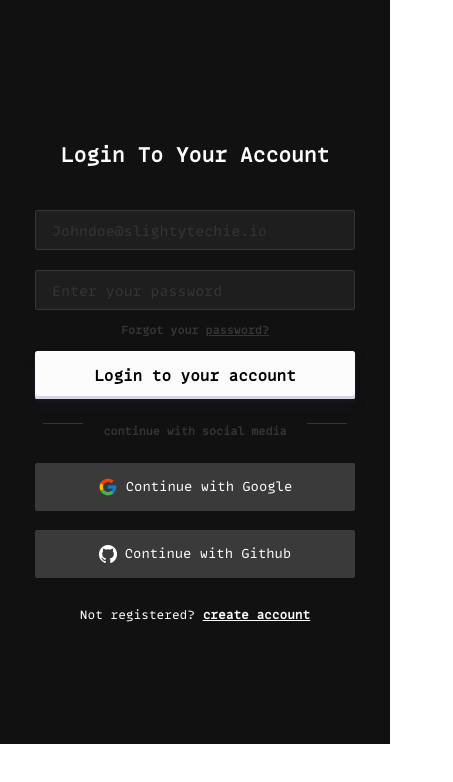
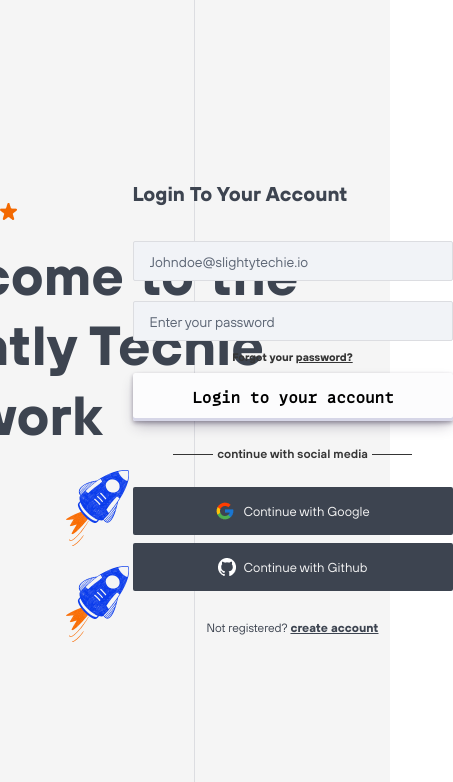
Before and after one commit to Slightly-Techie/crm-web, a React (Create React App) app: page / in a window 390 px wide. Shown: the top 782 px of the page, 453 px wide, since content can reach past the window. Built offline with nearby package versions, Linux system fonts and the light colour scheme; no server answers.

Commit message:
Revert "Responsiveness"

```diff
--- a/src/pages/login.tsx
+++ b/src/pages/login.tsx
@@ -6,6 +6,7 @@ import googleLogo from "../assets/icons/Google-logo.png";
 import { Link, useNavigate } from "react-router-dom";
 import axios, { AxiosError } from "axios";
 import { useState } from "react";
+import { API_URL } from "./constants";
 
 //defining data types to be used
 interface FormData {
@@ -34,10 +35,10 @@ function Login() {
     formData.append("password", data.password);
 
     axios
-      .post("https://crm-api.fly.dev/api/v1/users/login", formData)
+      .post(`${API_URL}/api/v1/users/login`, formData)
       .then((res) => {
-        console.log(res.data);
-        navigate("/dashboard");
+        localStorage.setItem("st-token", res.data.token);
+        navigate("/profile");
       })
       .catch((err: AxiosError) => {
         console.log(err.response?.data);
@@ -49,22 +50,31 @@ function Login() {
       });
   });
   return (
-    <div className="flex flex-col lg:flex-row overflow-hidden bg-[#111111] text-white font-[Monolisa] max-h-full Login">
-      <div className="lg:w-1/2 border-solid hidden lg:flex lg:border-r-[1px] text-center  items-center justify-center border-[#353535]">
-        <div className="mt-[250px] mb-[15%] sm:text-center">
-          <img className="mb-5 mx-auto" src={stars} alt="" />
-          <p className="text-[18px] font-medium ">Welcome to the</p>
-          <p className="text-[35px] font-semibold">Slightly Techie</p>
-          <p className="text-[35px] font-semibold">Network</p>
+    <div className="flex bg-[#F5F5F5] dark:bg-[#111111] dark:text-white text-[#3D4450] h-screen">
+      <div className="flex justify-center items-center w-1/2 border-solid border-r-[1px] border-[#DCDDE1] dark:border-[#353535] left">
+        <div className="">
+          <img className="mb-5" src={stars} alt="" />
+          <div className="w-[440px] ">
+            <p className="text-[55px] font-bold leading-[70px]">
+              Welcome to the Slightly Techie Network
+            </p>
+          </div>
           <span id="text-animate"></span>
+          <img className="mt-5 mx-auto" src={rocket} alt="" />
           <img className="mt-5 mx-auto" src={rocket} alt="" />
         </div>
       </div>
-      <div className="right lg:w-1/2 mx-auto">
-        <div className="lg:ml-[176px] lg:mr-[176px] mx-auto flex items-center justify-center mt-[140px] mb-[120px] div">
-          <form method="POST" onSubmit={onSubmit}>
-            <h3 className="text-[20px] font-bold text-center">Login To Your Account</h3>
-            <div className="mt-[40px] mb-5 grid place-items-center ">
+      <div className="right w-1/2">
+        <div className="flex justify-center items-center h-full">
+          <form
+            className="flex flex-col justify-center items-center"
+            method="POST"
+            onSubmit={onSubmit}
+          >
+            <div className="w-full">
+              <h3 className="text-[20px] font-bold ">Login To Your Account</h3>
+            </div>
+            <div className="mt-8 mb-5">
               <input
                 {...register("email", {
                   required: true,
@@ -73,7 +83,7 @@ function Login() {
                   pattern: /^\S+@\S+$/i,
                 })}
                 style={{ borderColor: errors.email ? "#b92828" : "" }}
-                className="bg-[#1E1E1E] border-[#353535] rounded-sm border-[1.8px] h-[40px] w-[20rem] placeholder:text-[14px] placeholder:text-[#353535] pl-4 focus:outline-none focus:border-white"
+                className="bg-[#F1F3F7] dark:bg-[#1E1E1E] border-[#DCDDE1] dark:border-[#353535] rounded-sm border-[1.8px] h-[40px] w-[20rem] placeholder:text-[14px] dark:placeholder:text-[#353535] placeholder:text-[#5D6675] pl-4 focus:outline-none dark:focus:border-white focus:border-[#3D4450]"
                 type="email"
                 name="email"
                 placeholder="Johndoe@slightytechie.io"
@@ -84,7 +94,7 @@ function Login() {
                 </p>
               )}
             </div>
-            <div className="mb-3 grid place-items-center">
+            <div className="">
               <input
                 {...register("password", {
                   required: true,
@@ -94,7 +104,7 @@ function Login() {
                     /^(?=.*\d)(?=.*[a-z])(?=.*[A-Z])(?=.*[a-zA-Z]).{8,}$/,
                 })}
                 style={{ borderColor: errors.password ? "#b92828" : "" }}
-                className="bg-[#1E1E1E] border-[#353535] rounded-sm border-[1.8px] h-[40px] w-[20rem] placeholder:text-[14px] placeholder:text-[#353535] pl-4 focus:outline-none focus:border-white"
+                className="bg-[#F1F3F7] dark:bg-[#1E1E1E] border-[#DCDDE1] dark:border-[#353535] rounded-sm border-[1.8px] h-[40px] w-[20rem] placeholder:text-[14px] dark:placeholder:text-[#353535] placeholder:text-[#5D6675] pl-4 focus:outline-none dark:focus:border-white focus:border-[#3D4450]"
                 type="password"
                 name="password"
                 placeholder="Enter your password"
@@ -111,7 +121,7 @@ function Login() {
                 </p>
               )}
             </div>
-            <p className="mb-3 text-center text-[#353535] text-[11px] font-bold">
+            <p className="my-2 text-[#353535] text-[11px] font-bold">
               Forgot your{" "}
               <Link
                 className="font-bold hover:text-gray-400"
@@ -121,37 +131,40 @@ function Login() {
               </Link>
             </p>
 
-            <div className="mx-auto flex items-center justify-center">
-              <button id="btn" type="submit">
-                Login to your account
-              </button>
-            </div>
+            <button
+              className="bg-[#3D4450] dark:bg-white text-[#F5F5F5] text-sm dark:text-black hover:bg-[#525b6c] rounded-sm flex items-center justify-center w-full h-[48px]"
+              id="btn"
+              type="submit"
+              disabled={isRequestSent}
+            >
+              Login to your account
+            </button>
 
-            <div className="mt-6 mb-6 flex justify-center mx-auto gap-[1.3rem]">
+            <div className="flex items-center my-6 gap-1">
               <hr className="w-[2.5rem] border-[#353535]" />
-              <p className="text-[#353535] text-[11px] font-bold">
+              <p className="text-[#353535] text-[12px] font-semibold">
                 continue with social media
               </p>
               <hr className="w-[2.5rem] border-[#353535]" />
             </div>
 
-            <div className="flex flex-col items-center gap-[1.2rem]">
+            <div className="flex flex-col gap-2">
               <button
-                className="bg-[#3A3A3A] hover:bg-black rounded-sm flex items-center justify-center text-[13px] w-[20rem] pr-[16px] pl-[16px] h-[48px] gap-2"
+                className="bg-[#3D4450] text-[#F5F5F5] hover:bg-[#525b6c] dark:bg-[#3A3A3A] dark:hover:bg-black rounded-sm flex items-center justify-center text-[13px] w-[20rem] h-[48px] gap-2"
                 type="submit"
               >
                 <img src={googleLogo} alt="Google logo png" />
                 <p>Continue with Google</p>
               </button>
               <button
-                className="bg-[#3A3A3A] hover:bg-black rounded-sm flex items-center justify-center text-[13px] pr-[16px] pl-[16px] h-[48px] w-[20rem] gap-2"
+                className="bg-[#3D4450] text-[#F5F5F5] hover:bg-[#525b6c] dark:bg-[#3A3A3A] dark:hover:bg-black rounded-sm flex items-center justify-center text-[13px] h-[48px] w-[20rem] gap-2"
                 type="submit"
               >
                 <img src={githubLogo} alt="Github logo png" />
                 <p>Continue with Github</p>
               </button>
             </div>
-            <p className="mt-7 text-center text-[12px]">
+            <p className="my-7 text-[12px]">
               Not registered?{" "}
               <Link to="/signup">
                 <u className="font-bold hover:text-gray-400">create account</u>
--- a/src/pages/signup.tsx
+++ b/src/pages/signup.tsx
@@ -56,8 +56,8 @@ function SignUp() {
   });
 
   return (
-    <div className="flex flex-col lg:flex-row overflow-hidden bg-[#F5F5F5] dark:bg-[#111111] dark:text-white text-[#3D4450] max-h-full">
-      <div className="hidden lg:flex justify-center items-center lg:w-1/2 border-solid border-r-[1px] border-[#DCDDE1] dark:border-[#353535] left">
+    <div className="flex bg-[#F5F5F5] dark:bg-[#111111] dark:text-white text-[#3D4450] h-screen">
+      <div className="flex justify-center items-center w-1/2 border-solid border-r-[1px] border-[#DCDDE1] dark:border-[#353535] left">
         <div className="">
           <img className="mb-5" src={stars} alt="" />
           <div className="w-[440px] ">
@@ -69,11 +69,11 @@ function SignUp() {
           <img className="mt-5" src={rocket} alt="" />
         </div>
       </div>
-      <div className="right lg:w-1/2 mx-auto">
-        <div className="flex flex-col justify-center items-center mx-auto">
+      <div className="right w-1/2">
+        <div className="flex justify-center items-center h-full">
           <form method="POST" onSubmit={onSubmit}>
-          <h3 className="text-[20px] font-bold text-center">Create An Account</h3>
-            <div className="mt-[40px] mb-5 grid place-items-center">
+            <h3 className="text-[20px] font-bold ">Create An Account</h3>
+            <div className="mt-[40px] mb-5">
               <input
                 {...register("first_name", {
                   required: true,
@@ -82,12 +82,12 @@ function SignUp() {
                   pattern: /^[a-zA-Z]+$/,
                 })}
                 style={{ borderColor: errors.first_name ? "#b92828" : "" }}
-                className="bg-[#F1F3F7] dark:bg-[#1E1E1E] border-[#DCDDE1] dark:border-[#353535] rounded-sm border-[1.8px] h-[40px] mx-auto w-[20rem] placeholder:text-[14px] dark:placeholder:text-[#353535] placeholder:text-[#5D6675] pl-4 focus:outline-none dark:focus:border-white focus:border-[#3D4450]"
+                className="bg-[#F1F3F7] dark:bg-[#1E1E1E] border-[#DCDDE1] dark:border-[#353535] rounded-sm border-[1.8px] h-[40px] w-[20rem] placeholder:text-[14px] dark:placeholder:text-[#353535] placeholder:text-[#5D6675] pl-4 focus:outline-none dark:focus:border-white focus:border-[#3D4450]"
                 type="text"
                 placeholder="Enter your firstname"
               />
               {errors.first_name && (
-                <p className="text-[#b92828] text-center text-[12px]">
+                <p className="text-[#b92828] text-[12px]">
                   Firstname must be only letters
                 </p>
               )}
@@ -147,7 +147,7 @@ function SignUp() {
                 placeholder="Enter your password"
               />
               {errors.password && (
-                <p className="text-[#b92828] lg:w-1/2 text-[12px] text-center ">
+                <p className="text-[#b92828] text-[12px] text-center">
                   Password must be at least 8 characters, can contain at least
                   one uppercase, lowercase, a number and a special character
                 </p>
@@ -176,23 +176,20 @@ function SignUp() {
               />
               {/* {errors.password_confirm && <p className='text-[#b92828] text-[12px]'>Password must be at least 8 characters, can contain at least one uppercase, lowercase, a number and a special character</p>} */}
               {errors.password_confirmation && (
-                <p className="text-[#b92828] lg:w-1/2 text-[12px] text-center">
+                <p className="text-[#b92828] text-[12px] text-center">
                   Password must be at least 8 characters, can contain at least
                   one uppercase, lowercase, a number and a special character
                 </p>
               )}
             </div>
 
-            <div className="flex items-center justify-center">
             <button
-                className="bg-[#3D4450] dark:bg-white text-[#F5F5F5] text-sm dark:text-black hover:bg-[#525b6c] rounded-sm  w-full h-[48px]"
+              className="bg-[#3D4450] dark:bg-white text-[#F5F5F5] text-sm dark:text-black hover:bg-[#525b6c] rounded-sm flex items-center justify-center w-full h-[48px]"
               id="btn"
               type="submit"
             >
               Create your account
             </button>
-            </div>
-
 
             <div className="flex items-center justify-center my-6 gap-1 w-full">
               <hr className="w-[2.5rem] border-[#353535]" />
```
Lines whose indentation alone changed are shown as unchanged.
